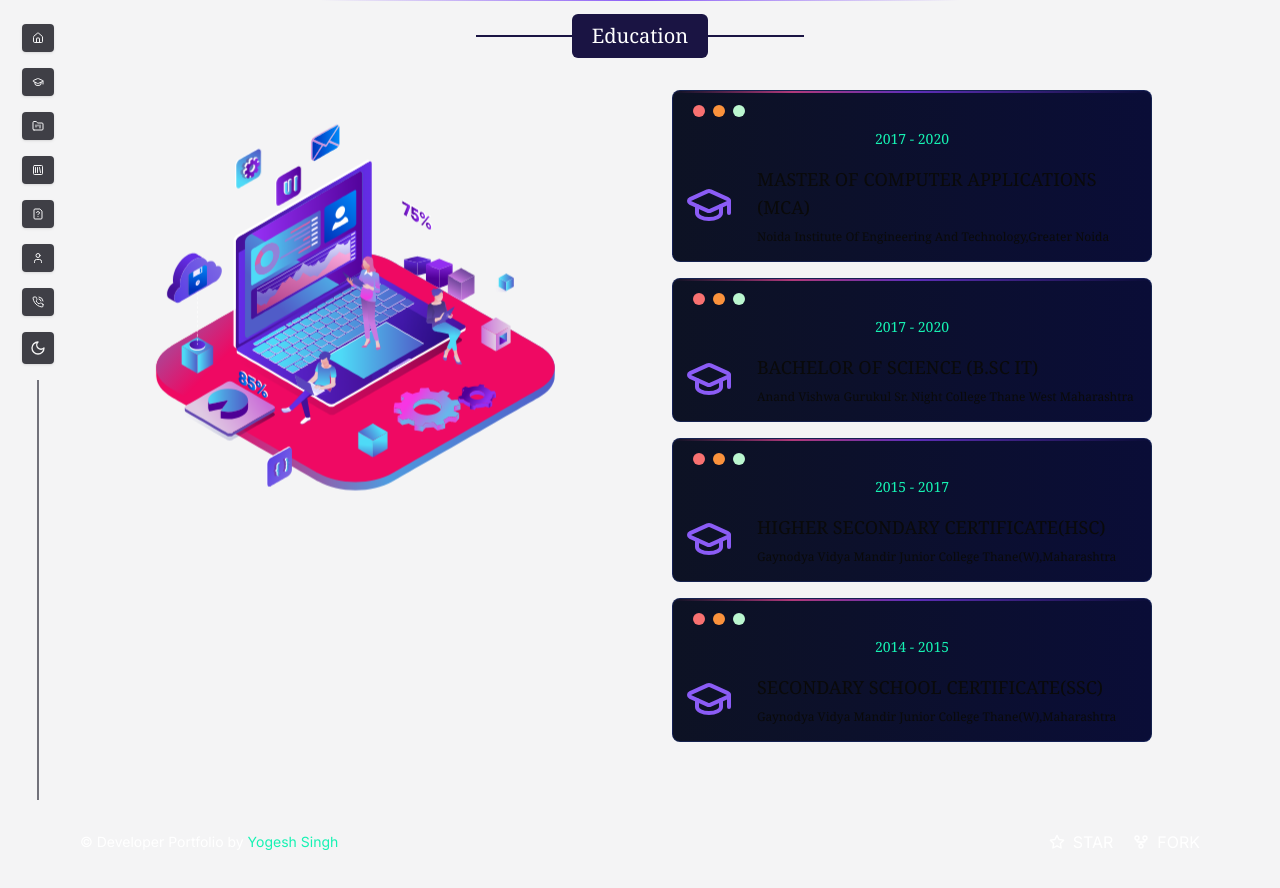
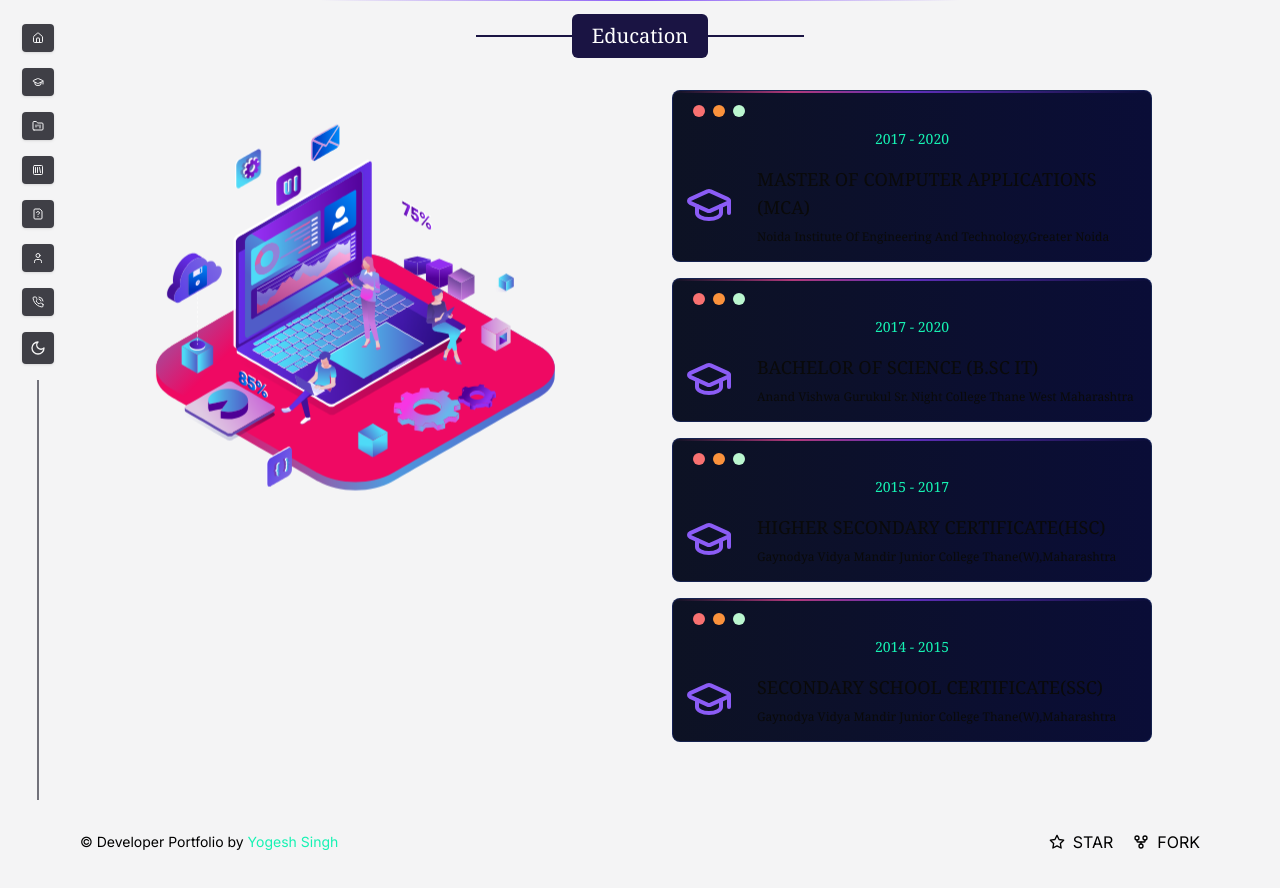
Before and after one commit to yogesh2104/abt.yogesh, a Next.js app: page /education in a window 1280 px wide. Shown: the top 888 px of the page. Built offline with nearby package versions, Linux system fonts and the light colour scheme.

Commit message:
UI:change footer text color in dark mode

```diff
--- a/app/education/page.tsx
+++ b/app/education/page.tsx
@@ -12,9 +12,7 @@ const EduPage=()=>{
                 <div className="flex justify-center ">
                     <div className="flex  items-center">
                     <span className="w-24 h-[2px] bg-[#1a1443]"></span>
-                    <span className="bg-[#1a1443] text-white p-2 px-5 text-xl rounded-md">
-                        Education
-                    </span>
+                    <span className="bg-[#1a1443] text-white p-2 px-5 text-xl rounded-md">Education</span>
                     <span className="w-24 h-[2px] bg-[#1a1443]"></span>
                     </div>
                 </div>
--- a/components/footer.tsx
+++ b/components/footer.tsx
@@ -10,23 +10,23 @@ const Footer=()=>{
                 <div className="absolute top-0 h-[1px] w-1/2  bg-gradient-to-r from-transparent via-violet-500 to-transparent"></div>
                 </div>
                 <div className="flex flex-col md:flex-row items-center justify-between">
-                <p className="text-sm">© Developer Portfolio by <Link target="_blank" href={PersonalData.linkedIn} className="text-[#16f2b3]">{PersonalData?.name}</Link></p>
+                <p className="text-sm text-black dark:text-white">© Developer Portfolio by <Link target="_blank" href={PersonalData.linkedIn} className="text-[#16f2b3]">{PersonalData?.name}</Link></p>
                 <div className="flex items-center gap-5">
                     <Link
                         target="_blank"
                         href={PersonalData.github}
                         className="flex items-center gap-2 uppercase hover:text-[#16f2b3]"
                     >
-                        <Star className="h-4 w-4" />
-                        <span>Star</span>
+                        <Star className="h-4 w-4 text-black dark:text-white" />
+                        <span className="text-black dark:text-white">Star</span>
                     </Link>
                     <Link
                         target="_blank"
                         href={PersonalData.github}
                         className="flex items-center gap-2 uppercase hover:text-[#16f2b3]"
                     >
-                        <GitFork className="h-4 w-4" />
-                        <span>Fork</span>
+                        <GitFork className="h-4 w-4 text-black dark:text-white" />
+                        <span className="text-black dark:text-white">Fork</span>
                     </Link>
                 </div>
                 </div>
```
